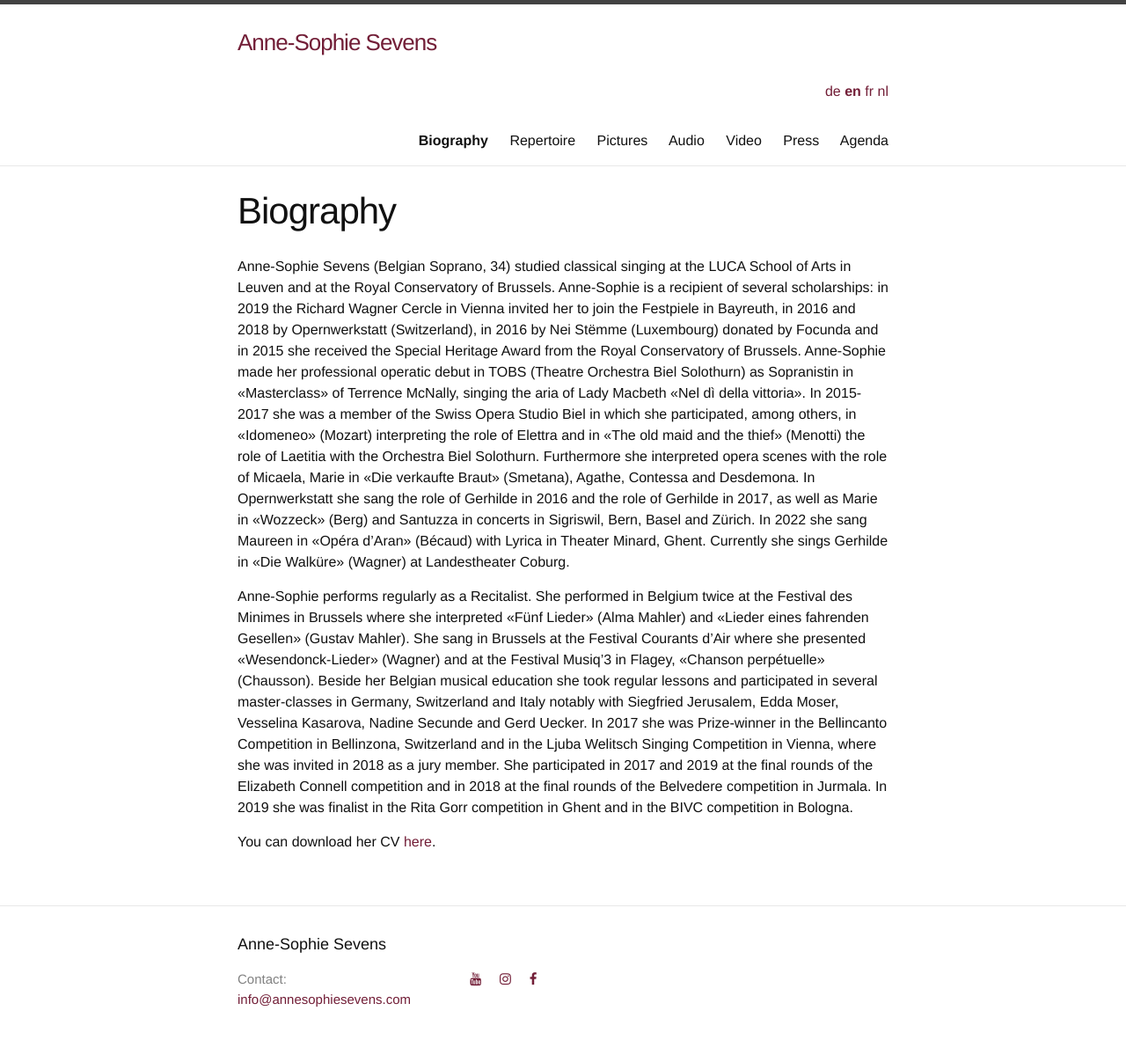
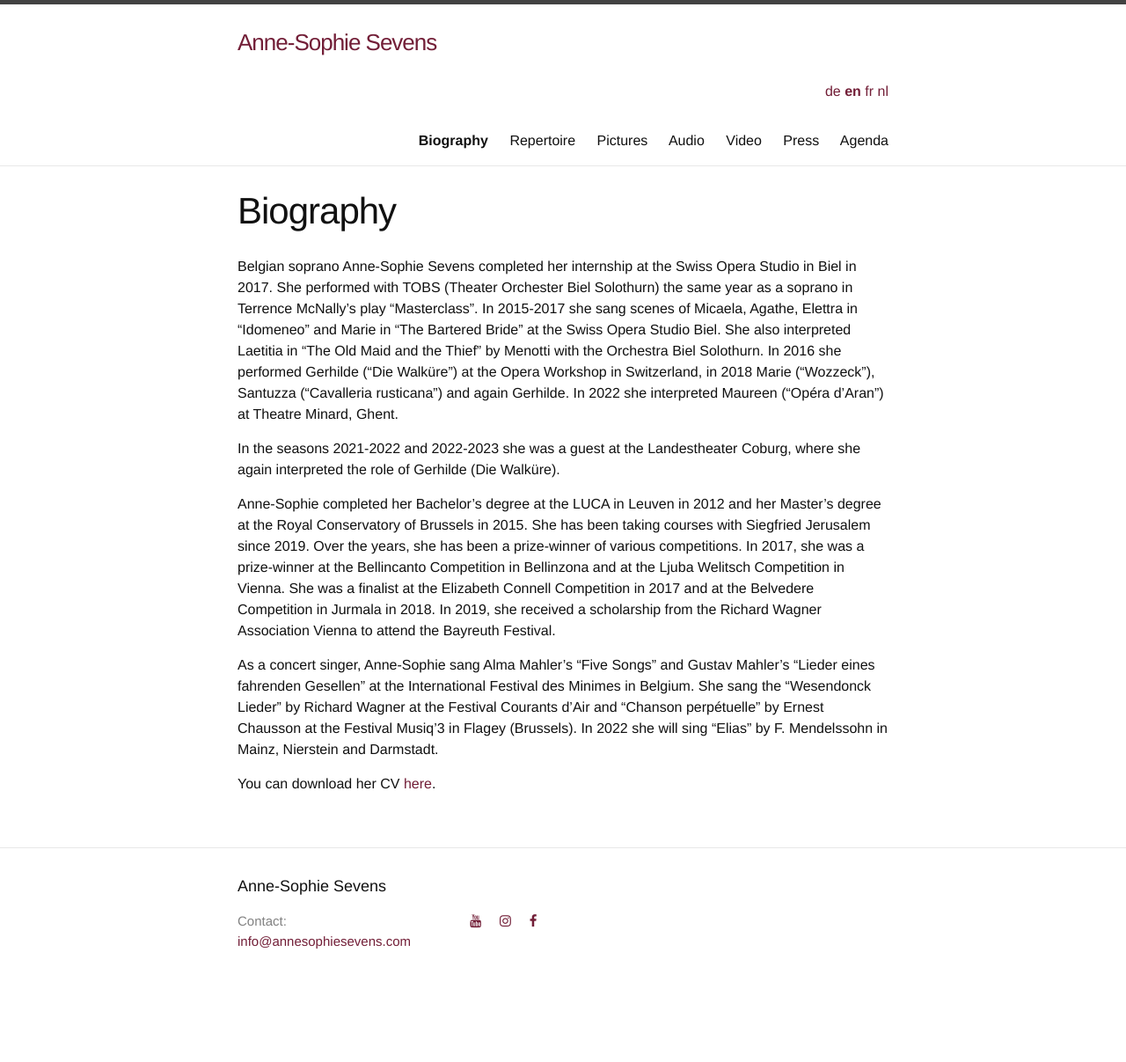
Before and after one commit to annesophie-sevens/annesophie-sevens.github.io, a Jekyll site: the page built from biography-en.md, in a window 1280 px wide. Shown: the whole page at 88% size. Built offline with Jekyll 4.4.1, drawn with Linux system fonts in a browser that asks for light colours; nearby versions of some CDN libraries; after the commit the page ends 1141 px from its top, so only the background shows below that.

Commit message:
Update biography-en.md

```diff
--- a/biography-en.md
+++ b/biography-en.md
@@ -6,11 +6,12 @@ lang: en
 ref: biography
 
 ---
-Anne-Sophie Sevens (Belgian Soprano, 34) studied classical singing at the LUCA School of Arts in Leuven and at the Royal Conservatory of Brussels. Anne-Sophie is a recipient of several scholarships: in 2019 the Richard Wagner Cercle in Vienna invited her to join the Festpiele in Bayreuth, in 2016 and 2018 by Opernwerkstatt (Switzerland), in 2016 by Nei Stëmme (Luxembourg) donated by Focunda and in 2015 she received the Special Heritage Award from the Royal Conservatory of Brussels.
-Anne-Sophie made her professional operatic debut in TOBS (Theatre Orchestra Biel Solothurn) as Sopranistin in «Masterclass» of Terrence McNally, singing the aria of Lady Macbeth «Nel dì della vittoria». In 2015-2017 she was a member of the Swiss Opera Studio Biel in which she participated, among others, in «Idomeneo» (Mozart) interpreting the role of Elettra and in «The old maid and the thief» (Menotti) the role of Laetitia with the Orchestra Biel Solothurn. Furthermore she interpreted opera scenes with the role of Micaela, Marie in «Die verkaufte Braut» (Smetana), Agathe, Contessa and Desdemona. In Opernwerkstatt she sang the role of Gerhilde in 2016 and the role of Gerhilde in 2017, as well as Marie in «Wozzeck» (Berg) and Santuzza in concerts in Sigriswil, Bern, Basel and Zürich. In 2022 she sang Maureen in «Opéra d'Aran» (Bécaud) with Lyrica in Theater Minard, Ghent. Currently she sings Gerhilde in «Die Walküre» (Wagner) at Landestheater Coburg.
+Belgian soprano Anne-Sophie Sevens completed her internship at the Swiss Opera Studio in Biel in 2017. She performed with TOBS (Theater Orchester Biel Solothurn) the same year as a soprano in Terrence McNally's play "Masterclass". In 2015-2017 she sang scenes of Micaela, Agathe, Elettra in "Idomeneo" and Marie in "The Bartered Bride" at the Swiss Opera Studio Biel. She also interpreted Laetitia in "The Old Maid and the Thief" by Menotti with the Orchestra Biel Solothurn. In 2016 she performed Gerhilde ("Die Walküre") at the Opera Workshop in Switzerland, in 2018 Marie ("Wozzeck"), Santuzza ("Cavalleria rusticana") and again Gerhilde. In 2022 she interpreted Maureen ("Opéra d'Aran") at Theatre Minard, Ghent.
 
-Anne-Sophie performs regularly as a Recitalist. She performed in Belgium twice at the Festival des Minimes in Brussels where she interpreted «Fünf Lieder» (Alma Mahler) and «Lieder eines fahrenden Gesellen» (Gustav Mahler). She sang in Brussels at the Festival Courants d’Air where she presented «Wesendonck-Lieder» (Wagner) and at the Festival Musiq’3 in Flagey, «Chanson perpétuelle» (Chausson).
-Beside her Belgian musical education she took regular lessons and participated in several master-classes in Germany, Switzerland and Italy notably with Siegfried Jerusalem, Edda Moser, Vesselina Kasarova, Nadine Secunde and Gerd Uecker.
-In 2017 she was Prize-winner in the Bellincanto Competition in Bellinzona, Switzerland and in the Ljuba Welitsch Singing Competition in Vienna, where she was invited in 2018 as a jury member. She participated in 2017 and 2019 at the final rounds of the Elizabeth Connell competition and in 2018 at the final rounds of the Belvedere competition in Jurmala. In 2019 she was finalist in the Rita Gorr competition in Ghent and in the BIVC competition in Bologna.
+In the seasons 2021-2022 and 2022-2023 she was a guest at the Landestheater Coburg, where she again interpreted the role of Gerhilde (Die Walküre).
+
+Anne-Sophie completed her Bachelor's degree at the LUCA in Leuven in 2012 and her Master's degree at the Royal Conservatory of Brussels in 2015. She has been taking courses with Siegfried Jerusalem since 2019. Over the years, she has been a prize-winner of various competitions. In 2017, she was a prize-winner at the Bellincanto Competition in Bellinzona and at the Ljuba Welitsch Competition in Vienna. She was a finalist at the Elizabeth Connell Competition in 2017 and at the Belvedere Competition in Jurmala in 2018. In 2019, she received a scholarship from the Richard Wagner Association Vienna to attend the Bayreuth Festival.
+
+As a concert singer, Anne-Sophie sang Alma Mahler's "Five Songs" and Gustav Mahler's "Lieder eines fahrenden Gesellen" at the International Festival des Minimes in Belgium. She sang the "Wesendonck Lieder" by Richard Wagner at the Festival Courants d'Air and "Chanson perpétuelle" by Ernest Chausson at the Festival Musiq'3 in Flagey (Brussels). In 2022 she will sing "Elias" by F. Mendelssohn in Mainz, Nierstein and Darmstadt.
 
 You can download her CV [here]({{ site.baseurl }}/assets/CV.pdf).
```
